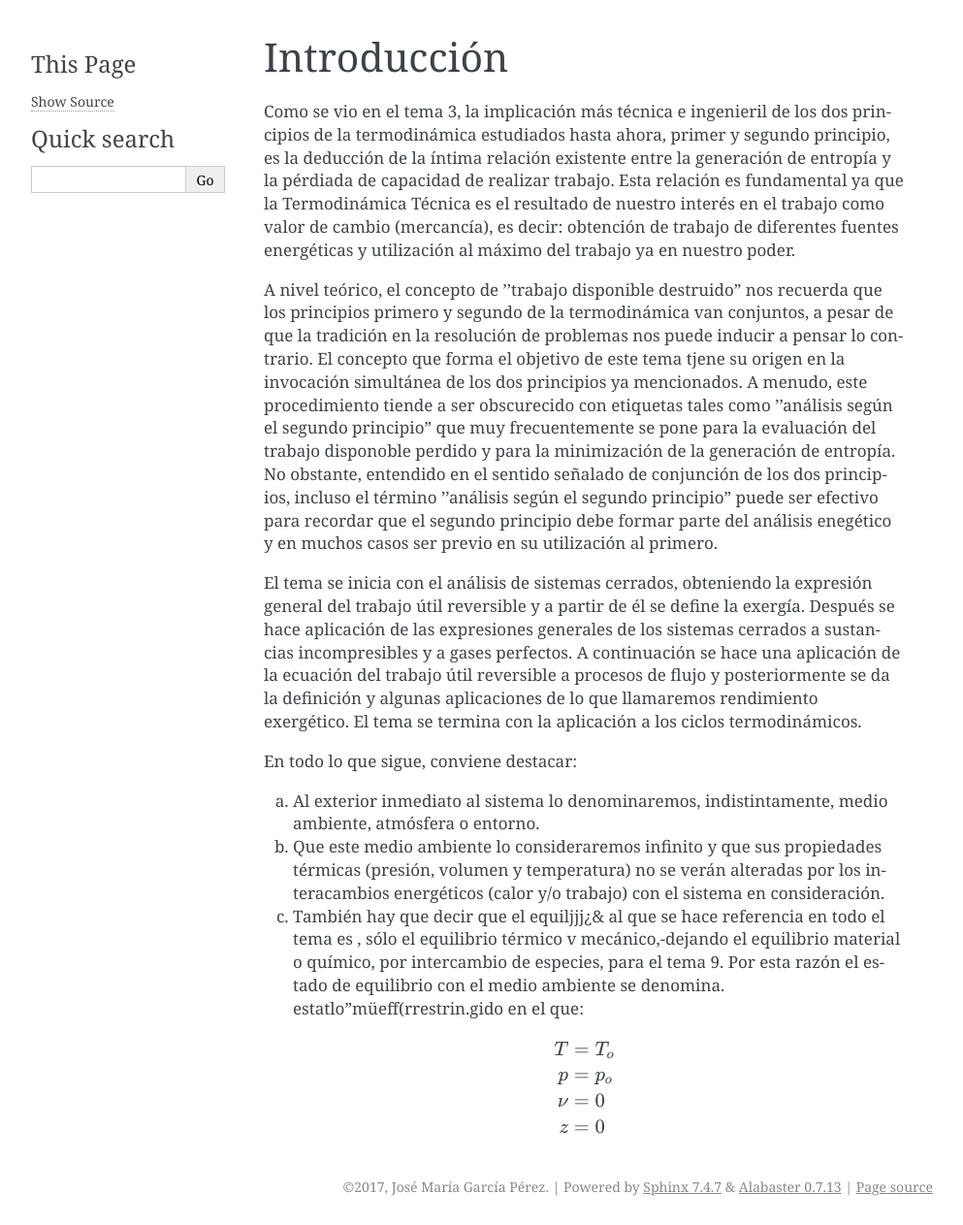
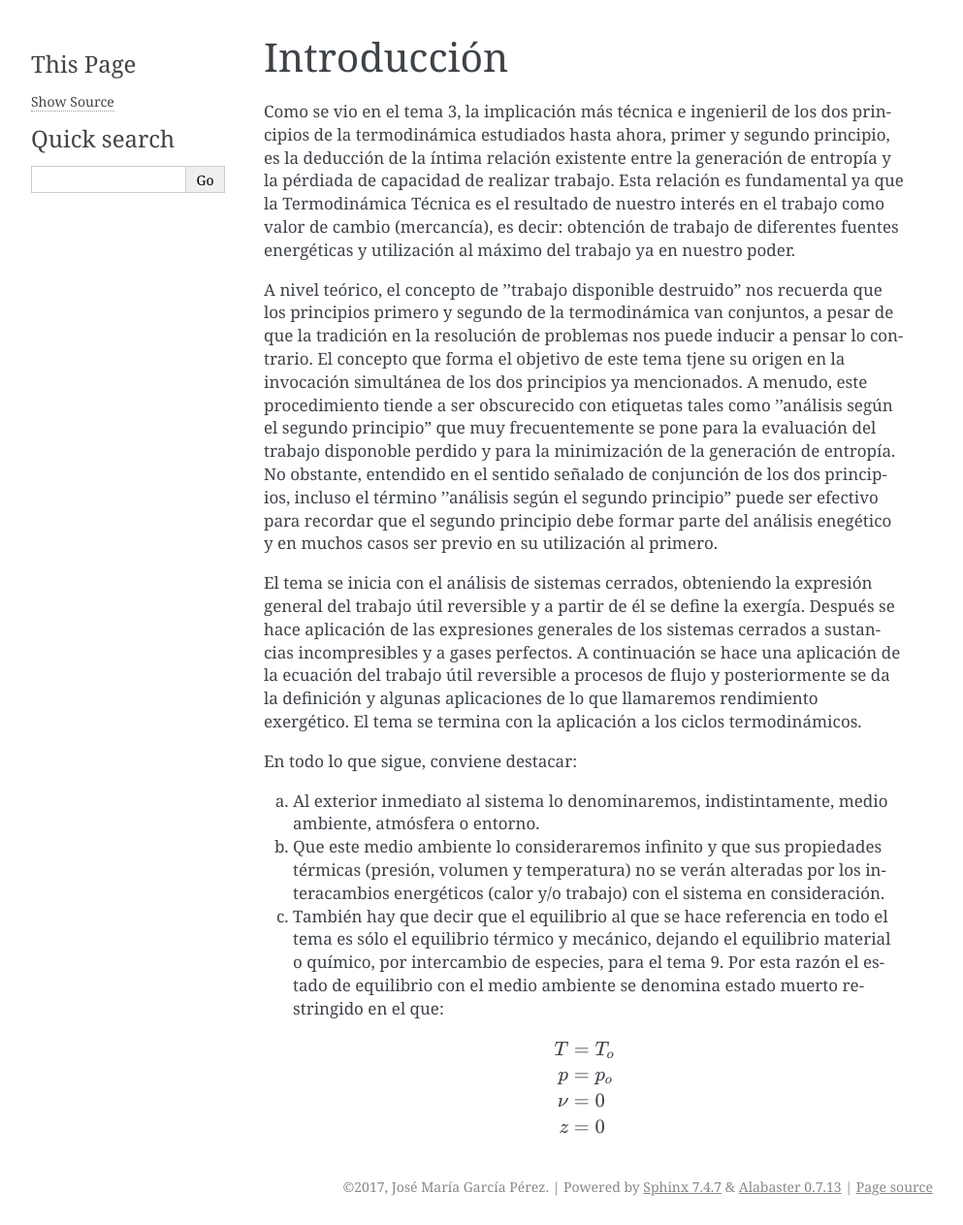
Before and after one commit to mantielero/termodinamica, a Sphinx documentation site: the page built from source/exergia_introduccion.rst, in a window 1280 px wide. Shown: the whole page at 97% size, without its empty margins (148-1141 px from the left). Built offline with Sphinx 7.4.7, drawn with Linux system fonts in a browser that asks for light colours; pages that are not in the unit, such as notebooks, are missing from menus.

Commit message:
Update exergia_introduccion.rst

```diff
--- a/source/exergia_introduccion.rst
+++ b/source/exergia_introduccion.rst
@@ -11,7 +11,7 @@ En todo lo que sigue, conviene destacar:
 
 a) Al exterior inmediato al sistema lo denominaremos, indistintamente, medio ambiente, atmósfera o entorno.
 b) Que este medio ambiente lo consideraremos infinito y que sus propiedades térmicas (presión, volumen y temperatura) no se verán alteradas por los interacambios energéticos (calor y/o trabajo) con el sistema en consideración.
-c) También hay que decir que el equiljjj¿& al que se hace referencia en todo el tema es , sólo el equilibrio térmico v mecánico,-dejando el equilibrio material o químico, por intercambio de especies, para el tema 9. Por esta razón el estado de equilibrio con el medio ambiente se denomina. estatlo”müeff(rrestrin.gido en el que:
+c) También hay que decir que el equilibrio al que se hace referencia en todo el tema es sólo el equilibrio térmico y mecánico, dejando el equilibrio material o químico, por intercambio de especies, para el tema 9. Por esta razón el estado de equilibrio con el medio ambiente se denomina estado muerto restringido en el que:
 
 .. math::
 
```
